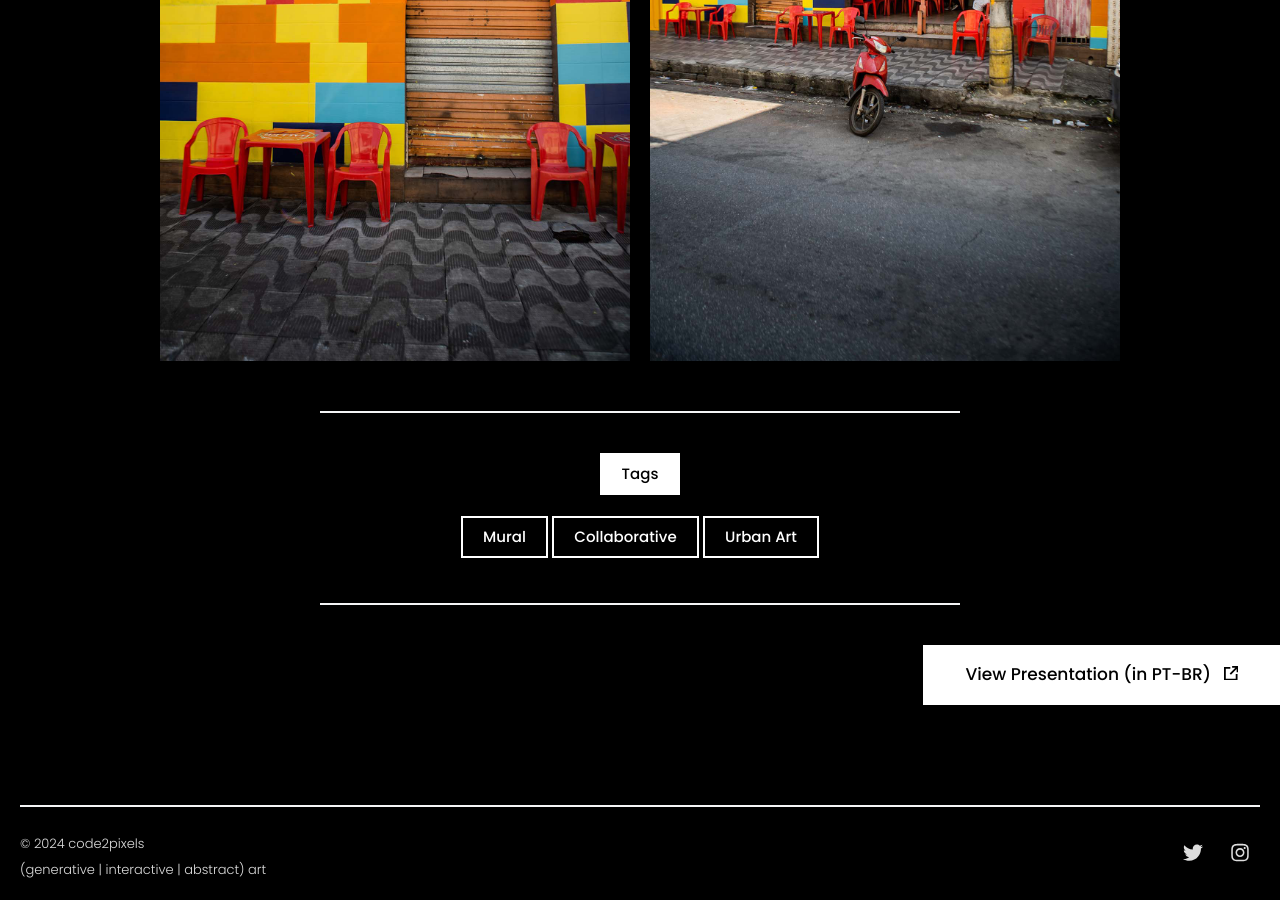
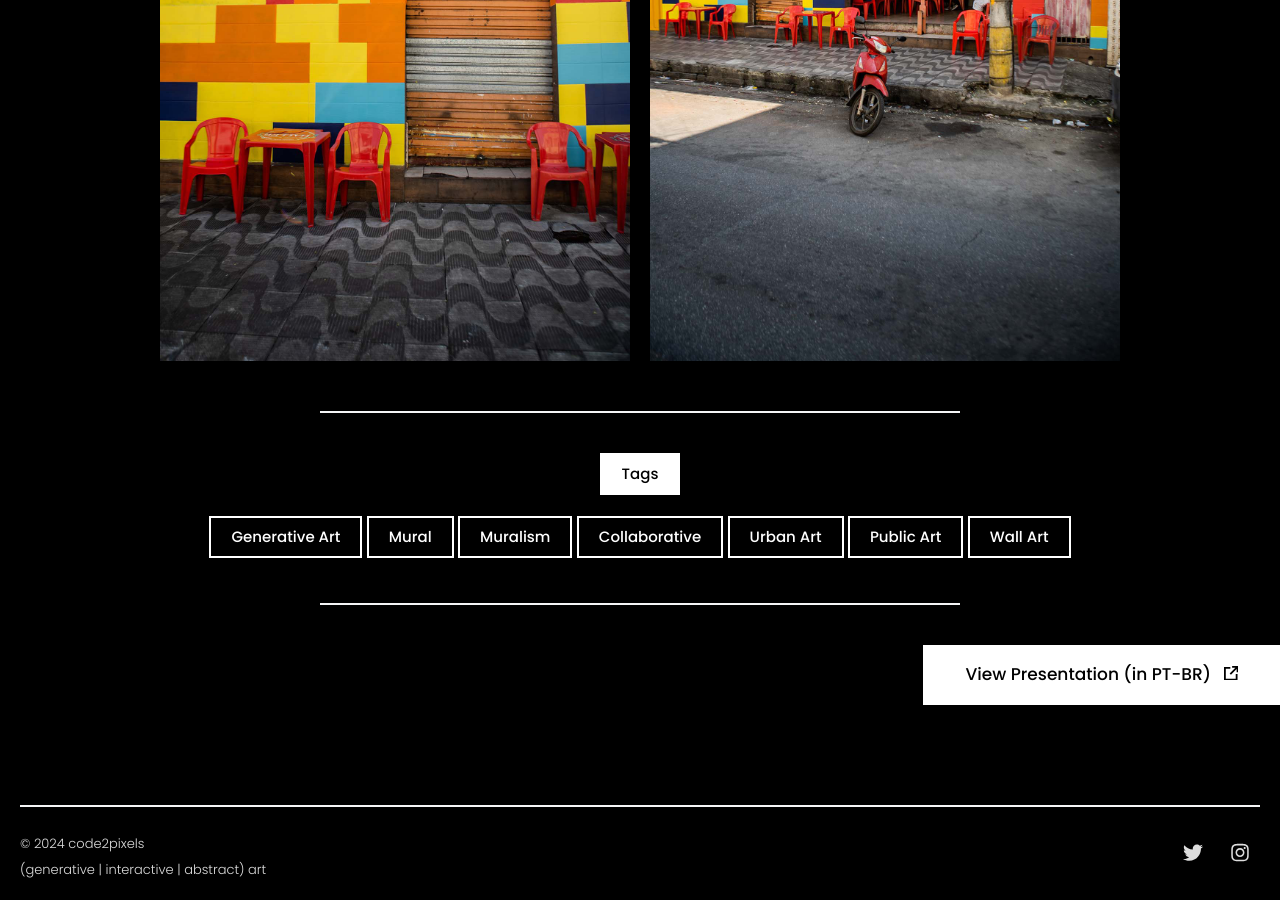
Before and after one commit to code2pixels-genart/code2pixels.xyz, a Jekyll site: the page built from _projects/2022-07-22-tau.md, in a window 1280 px wide and 900 px high, scrolled down 3370 px. Built offline with Jekyll 4.4.1, drawn with Linux system fonts in a browser that asks for light colours; nearby versions of some CDN libraries.

Commit message:
Update projects content

```diff
--- a/_projects/2022-07-22-tau.md
+++ b/_projects/2022-07-22-tau.md
@@ -7,9 +7,13 @@
 thumb_image: "/images/home/tau-thumb.jpg"
 
 tags:
+  - Generative Art
   - Mural
+  - Muralism
   - Collaborative
   - Urban Art
+  - Public Art
+  - Wall Art
 
 external: Presentation (in PT-BR)
 external_link: https://tau.code2pixels.xyz/
```
Also changed, not shown: _projects/2023-10-11-when-lives-mingle.md (+9 -8 lines).
